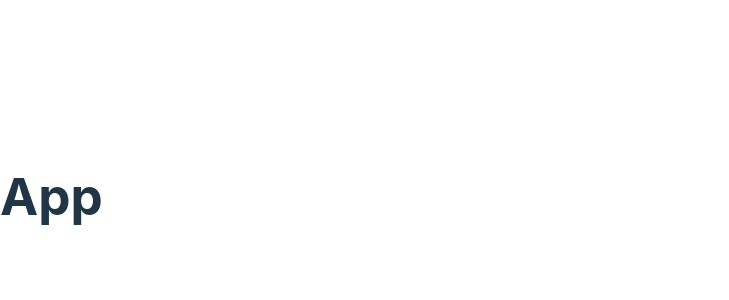
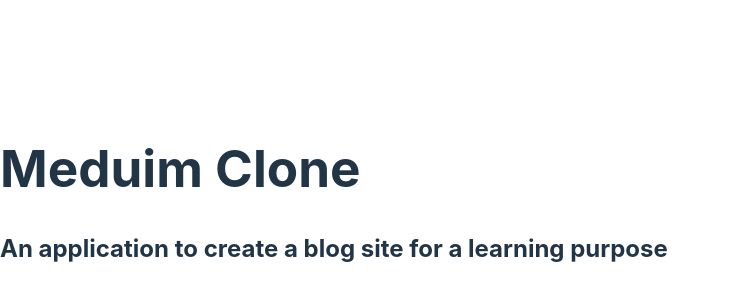
Before and after one commit to BernardSDev/braindex, a React (Vite) app: page / in a window 1280 px wide. Shown: the part 204-504 px from the top of the page, without its empty margins (0-729 px from the left). Built offline with nearby package versions, Linux system fonts and the light colour scheme.

Commit message:
Update App.tsx

```diff
--- a/src/App.tsx
+++ b/src/App.tsx
@@ -2,7 +2,8 @@ function App() {
 
   return (
     <>
-        <h1>App</h1>
+        <h1>Meduim Clone</h1>
+      <h2>An application to create a blog site for a learning purpose</h2>
     </>
   )
 }
```
